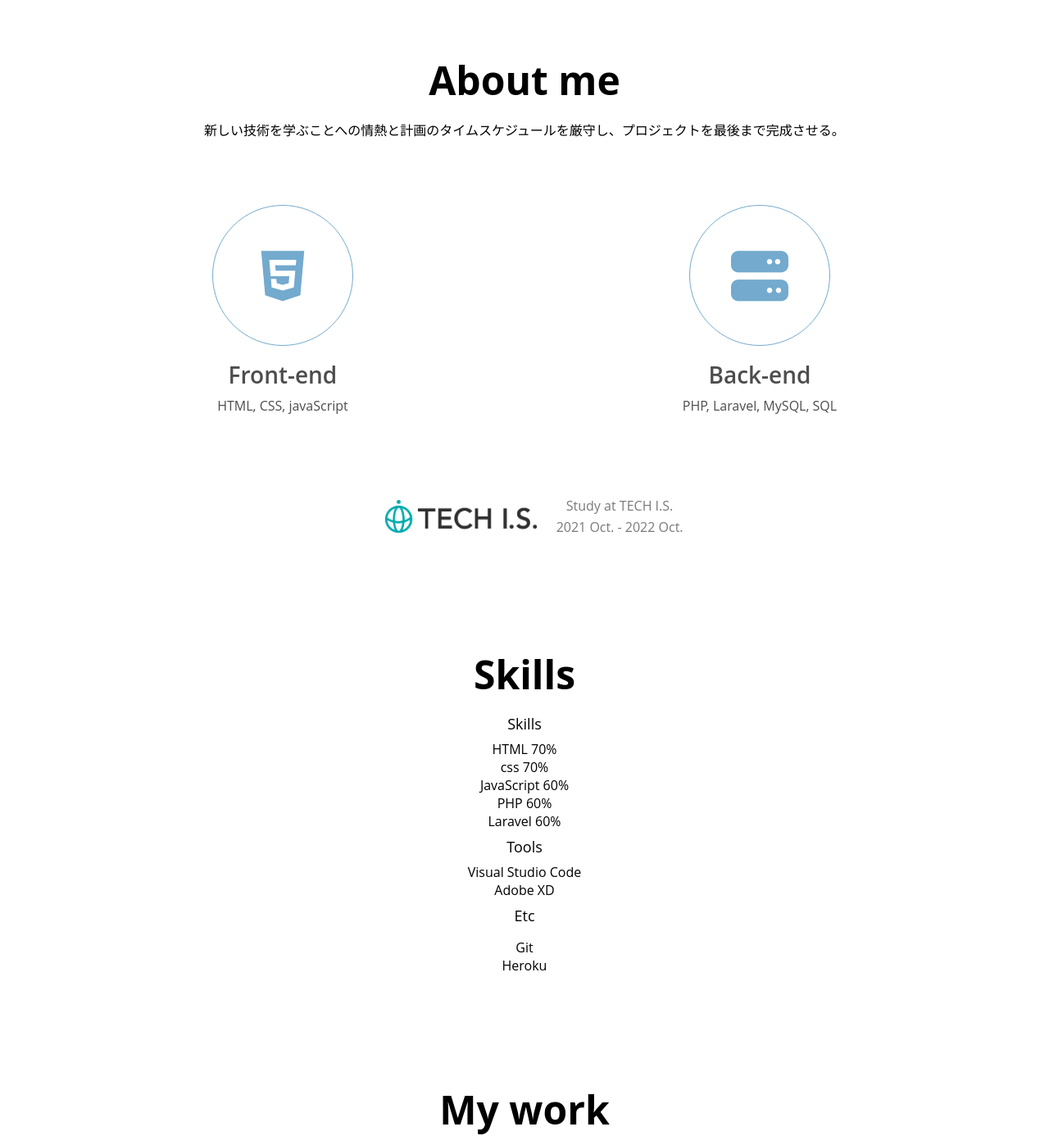
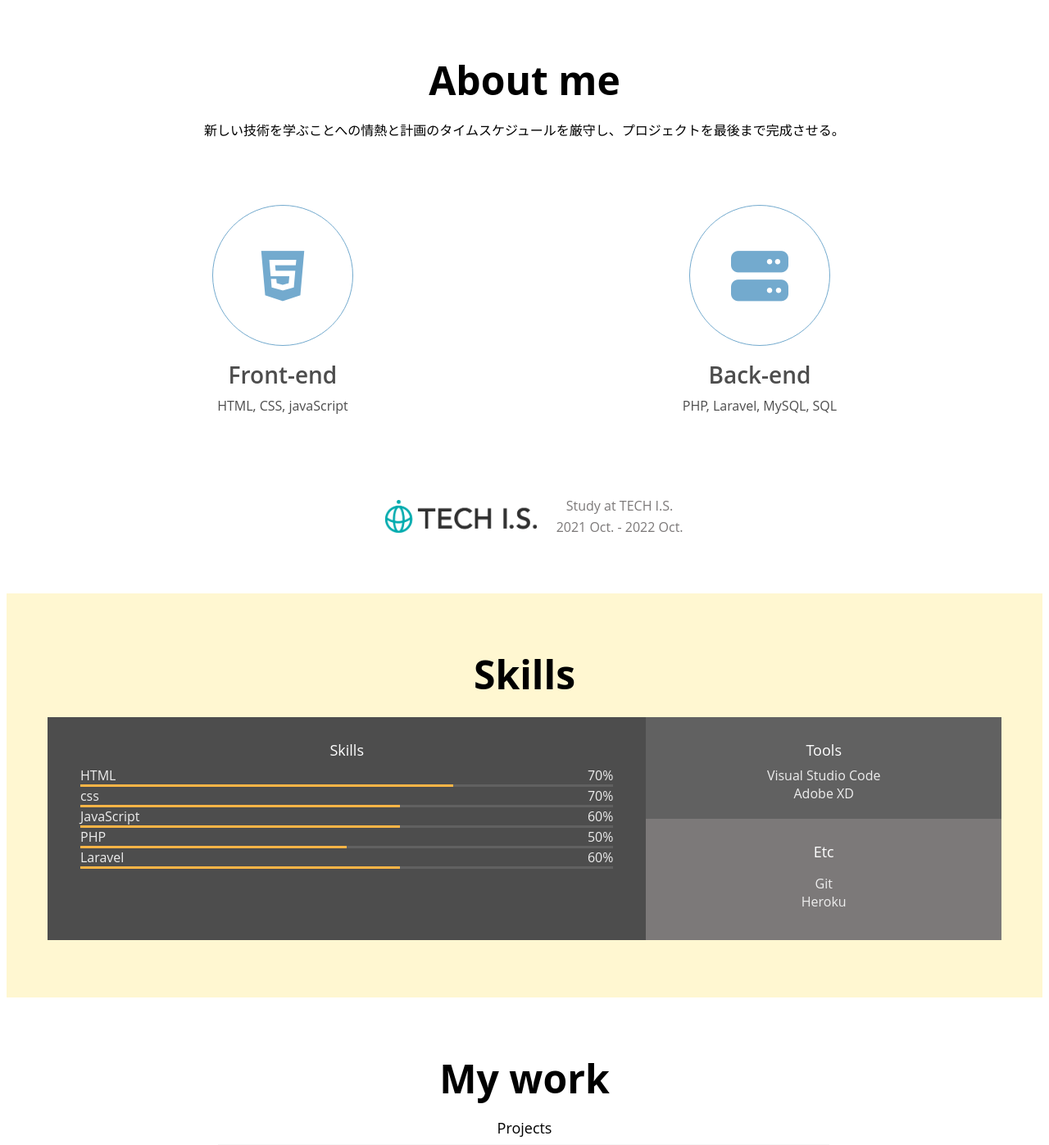
Before and after one commit to piaomingji/Yuri-portfolio, a PHP site: page / in a window 1280 px wide. Shown: the part 749-2146 px from the top of the page at 82% size. Run offline with PHP 8.4, Linux system fonts and the light colour scheme; some libraries are stand-ins or nearby versions.

Commit message:
css skills

```diff
--- a/index.html
+++ b/index.html
@@ -42,7 +42,7 @@
     </section>
 
     <!-- about -->
-    <section id="about" class="section">
+    <section id="about" class="section section_container">
         <h1>About me</h1>
         <p>新しい技術を学ぶことへの情熱と計画のタイムスケジュールを厳守し、プロジェクトを最後まで完成させる。</p>
         <div class="about_majors">
@@ -69,6 +69,7 @@
 
     <!--skills  -->
     <section id="skills" class="section">
+        <div class="section_container">
             <h1>Skills</h1>
             <div class="skillset">
                 <div class="skillset_left">
@@ -79,35 +80,35 @@
                             <span>70%</span>
                         </div>
                         <div class="skill_bar">
-                        <div class="skill_value"></div>
+                            <div class="skill_value" style="width: 70%;"></div>
                         </div>
                         <div class="skill_description">
                             <span>css</span>
                             <span>70%</span>
                         </div>
                         <div class="skill_bar">
-                        <div class="skill_value"></div>
+                            <div class="skill_value" style="width: 60%;"></div>
                         </div>
                         <div class="skill_description">
                             <span>JavaScript</span>
                             <span>60%</span>
                         </div>
                         <div class="skill_bar">
-                        <div class="skill_value"></div>
+                            <div class="skill_value" style="width: 60%;"></div>
                         </div>
                         <div class="skill_description">
                             <span>PHP</span>
-                        <span>60%</span>
+                            <span>50%</span>
                         </div>
                         <div class="skill_bar">
-                        <div class="skill_value"></div>
+                            <div class="skill_value" style="width: 50%;"></div>
                         </div>
                         <div class="skill_description">
                             <span>Laravel</span>
                             <span>60%</span>
                         </div>
                         <div class="skill_bar">
-                        <div class="skill_value"></div>
+                            <div class="skill_value" style="width: 60%;"></div>
                         </div>
                     </div>
                 </div>
@@ -128,6 +129,8 @@
                     </div>
                 </div>
             </div>
+        </div>
+
     </section>
 
     <!-- work -->
--- a/style.css
+++ b/style.css
@@ -25,16 +25,12 @@
             --weight-semi-bold: 600;
             --weight-regular: 400;
         }
-
-
         /* Size */
 
         --size-border-radius: 4px;
-
         /* annimation */
 
         --animation-duration: 300ms;
-
         /* universal tags */
 
         * {
@@ -66,8 +62,6 @@ button {
             border: none;
             outline: none;
         }
-
-
         /* Typography */
 
         h1 {
@@ -94,8 +88,6 @@ h3 {
         p {
             margin: 4px 0;
         }
-
-
         /* navbar */
 
         #navbar {
@@ -130,8 +122,6 @@ p {
         .navbar_menu_item:hover {
             background-color: var(--color-dark-pink);
         }
-
-
         /* home */
 
         #home {
@@ -161,18 +151,18 @@ p {
             border: 2px solid var(--color-light-white);
             border-radius: var(--size-border-radius: 4px);
         }
-
-
         /* section common */
 
         .section {
             padding: 50px;
             text-align: center;
+            margin: auto;
+        }
+
+        .section_container {
             max-width: 1200px;
             margin: auto;
         }
-
-
         /* about */
 
         .about_majors {
@@ -230,3 +220,54 @@ p {
             height: 40px;
             padding: 24px;
         }
+        /* skill*/
+
+        #skills {
+            background-color: var(--color-yellow);
+        }
+
+        .skillset {
+            display: flex;
+            background-color: var(--color-light-grey);
+            color: var(--color-light-white);
+            margin: 20px 0;
+        }
+
+        .skillset_title {
+            color: var(--color-white);
+        }
+
+        .skillset_left {
+            flex-basis: 60%;
+            background-color: var(--color-dark-grey);
+            padding: 20px 40px;
+        }
+
+        .skill_bar {
+            width: 100%;
+            height: 3px;
+            background-color: var(--color-grey);
+        }
+
+        .skill_value {
+            height: 3px;
+            background-color: var(--color-orange);
+        }
+
+        .skillset_right {
+            flex-basis: 40%;
+        }
+
+        .tools {
+            background-color: var(--color-grey);
+        }
+
+        .skill_description {
+            display: flex;
+            justify-content: space-between;
+        }
+
+        .tools,
+        .etc {
+            padding: 20px;
+        }
```
Lines whose indentation alone changed are shown as unchanged.
